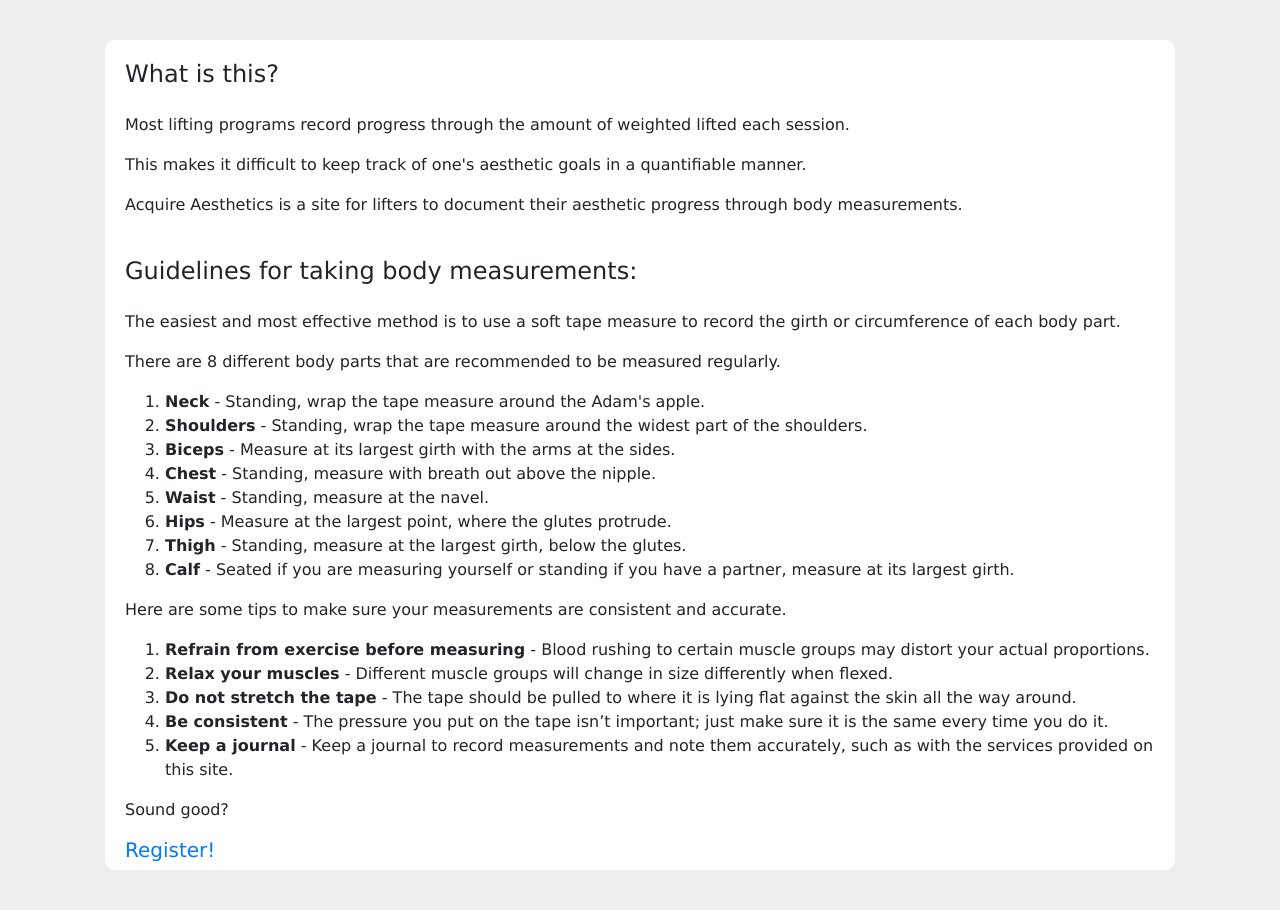
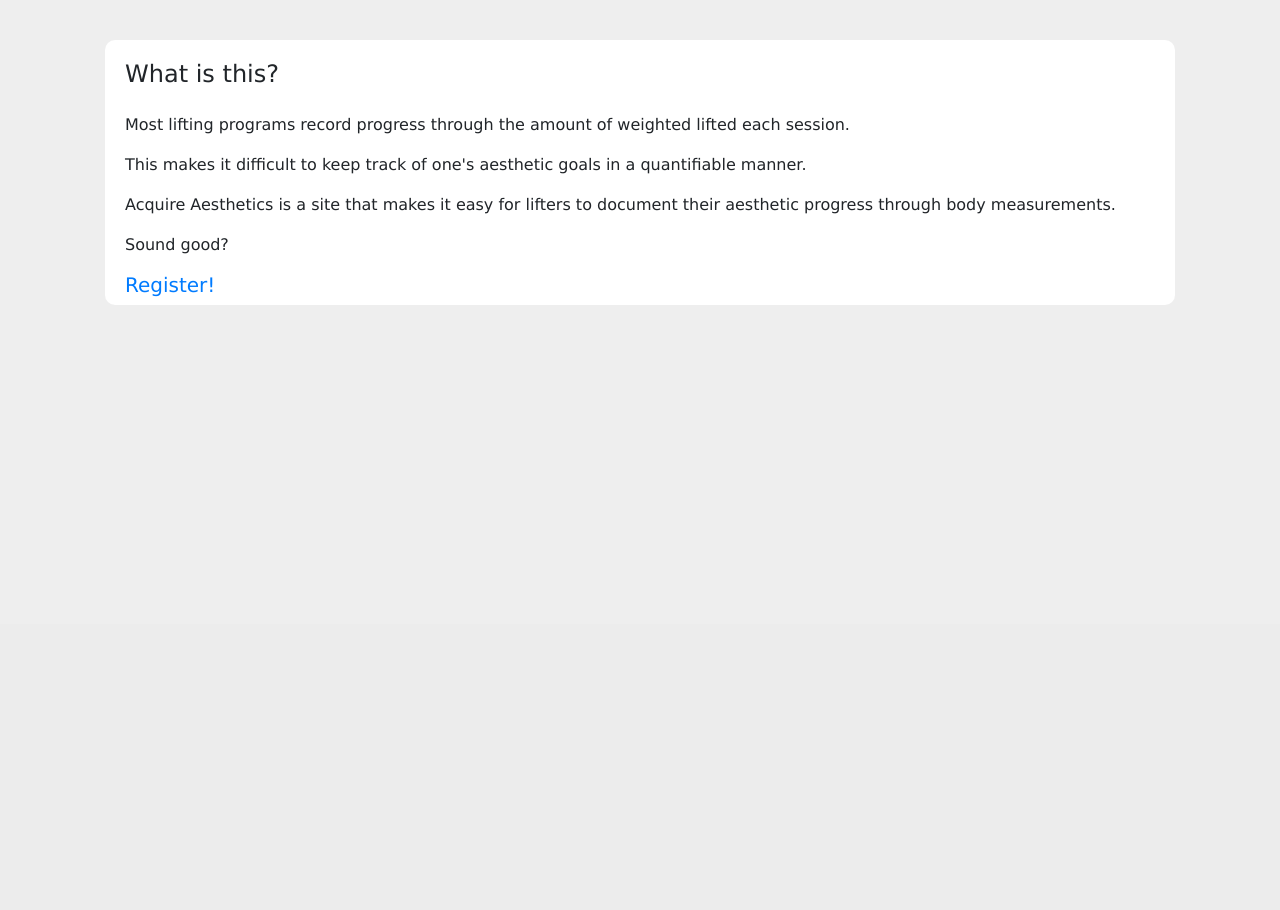
Before and after one commit to tacticaltofu/acquire-aesthetics, a Flask app: page /about in a window 1280 px wide. Shown: the part 176-1086 px from the top of the page. After the commit the page ends 481 px from the top, so only its background shows below. Run offline with Flask 2, Linux system fonts and the light colour scheme; some libraries are stand-ins or nearby versions.

Commit message:
add everything

```diff
--- a/aesthetic/config.py
+++ b/aesthetic/config.py
@@ -1,6 +1,6 @@
 import os
 
 class Config:
-	SECRET_KEY = os.environ.get('SECRET_KEY')
-	SQLALCHEMY_DATABASE_URI = os.environ.get('DATABASE_URL')
-	LOG_TO_STDOUT = os.environ.get('LOG_TO_STDOUT')
+	SECRET_KEY = os.environ.get('SECRET_KEY') or '5c404840f211c0609a21a1eaeb5dda44'
+	SQLALCHEMY_DATABASE_URI = os.environ.get('DATABASE_URL') or 'sqlite:///site.db'
+	LOG_TO_STDOUT = os.environ.get('LOG_TO_STDOUT') or 1
--- a/aesthetic/static/main.css
+++ b/aesthetic/static/main.css
@@ -97,7 +97,7 @@
 	padding: 20px 20px 3px 20px;
 	border-radius: 10px;
 	background-color: white;
-	margin: 20px auto 0 auto;
+	margin: 20px auto 20px auto;
 	max-width: 300px;
 }
 
@@ -115,6 +115,7 @@
   background-color: #eee;
   padding: 10px;
   border-radius: 10px;
+  margin-bottom: 15px;
 }
 
 .grid-container > div {
@@ -133,7 +134,7 @@
 }
 
 .login {
-	max-height: 535px;
+	max-height: 540px;
 	overflow: auto;
 }
 
@@ -233,7 +234,7 @@
 }
 
 .current-stats {
-	max-height: 470px;
+	max-height: 475px;
 	overflow: auto;
 }
 
@@ -266,4 +267,21 @@
 	.grid-container {
 		grid-template-columns: auto;
 	}
+		.content {
+		margin: 10px;
+	}
+	.container {
+		padding: 0 0 0 5px;
+	}
 }
+
+@media screen and (max-width: 385px) {
+	.navbar ul {
+		margin: 0 0 10px 0;
+		padding: 0 5px 0 0;
+	}
+
+	.nav-right {
+		padding: 0;
+	}
+}
--- a/aesthetic/templates/about.html
+++ b/aesthetic/templates/about.html
@@ -5,29 +5,7 @@
 			<h4 class="media-heading mb-4">What is this?</h4>
 			<p>Most lifting programs record progress through the amount of weighted lifted each session.</p>
 			<p>This makes it difficult to keep track of one's aesthetic goals in a quantifiable manner.</p>
-			<p>Acquire Aesthetics is a site for lifters to document their aesthetic progress through body measurements.</p>
-			<br>
-			<h4 class="media-heading mb-4">Guidelines for taking body measurements:</h4>
-			<p>The easiest and most effective method is to use a soft tape measure to record the girth or circumference of each body part.</p>
-			<p>There are 8 different body parts that are recommended to be measured regularly.</p>
-			<ol>
-				<li><b>Neck</b> - Standing, wrap the tape measure around the Adam's apple.</li>
-				<li><b>Shoulders</b> - Standing, wrap the tape measure around the widest part of the shoulders.</li>
-				<li><b>Biceps</b> - Measure at its largest girth with the arms at the sides.</li>
-				<li><b>Chest</b> - Standing, measure with breath out above the nipple.</li>
-				<li><b>Waist</b> - Standing, measure at the navel.</li>
-				<li><b>Hips</b> - Measure at the largest point, where the glutes protrude.</li>
-				<li><b>Thigh</b> - Standing, measure at the largest girth, below the glutes.</li>
-				<li><b>Calf</b> - Seated if you are measuring yourself or standing if you have a partner, measure at its largest girth.</li>
-			</ol>
-			<p>Here are some tips to make sure your measurements are consistent and accurate.</p>
-			<ol>
-				<li><b>Refrain from exercise before measuring</b> - Blood rushing to certain muscle groups may distort your actual proportions.</li>
-				<li><b>Relax your muscles</b> - Different muscle groups will change in size differently when flexed.</li>
-				<li><b>Do not stretch the tape</b> - The tape should be pulled to where it is lying flat against the skin all the way around.</li>
-				<li><b>Be consistent</b> - The pressure you put on the tape isn’t important; just make sure it is the same every time you do it. </li>
-				<li><b>Keep a journal</b> - Keep a journal to record measurements and note them accurately, such as with the services provided on this site.</li>
-			</ol>
+			<p>Acquire Aesthetics is a site that makes it easy for lifters to document their aesthetic progress through body measurements.</p>
 			<p>Sound good?</p>
 			<h5><a href="{{ url_for('users.register') }}">Register!</a></h5>
 		</div>
--- a/aesthetic/templates/user_posts.html
+++ b/aesthetic/templates/user_posts.html
@@ -16,7 +16,7 @@
 	{% endfor %}
 {% else %}
 	<div class="media content border">
-		<p>{{ user.username }} has not posted any comments yet.</p>
+		<p>{{ user.username }} has not created any posts yet.</p>
 	</div>
 {% endif %}
 
```
Also changed, not shown: aesthetic/models.py (+0 -54 lines), aesthetic/site.db, aesthetic/static/profile_pics/240e7bb9144a728a.jpg (deleted), aesthetic/static/profile_pics/5b4a069b4d98f76e.jpg (deleted), aesthetic/static/profile_pics/5ef6fc10052c817c.jpg (deleted), aesthetic/static/profile_pics/73bef58eca25a6b5.png (deleted), aesthetic/static/profile_pics/9b2b7ad92dfb3df3.jpg (deleted), aesthetic/static/profile_pics/9d318dcbf44ba151.jpg (deleted), aesthetic/static/profile_pics/b4c11bbd5b67b847.jpg (deleted), aesthetic/static/profile_pics/cc5622259d59c2ec.jpg (deleted), 1 other file.
